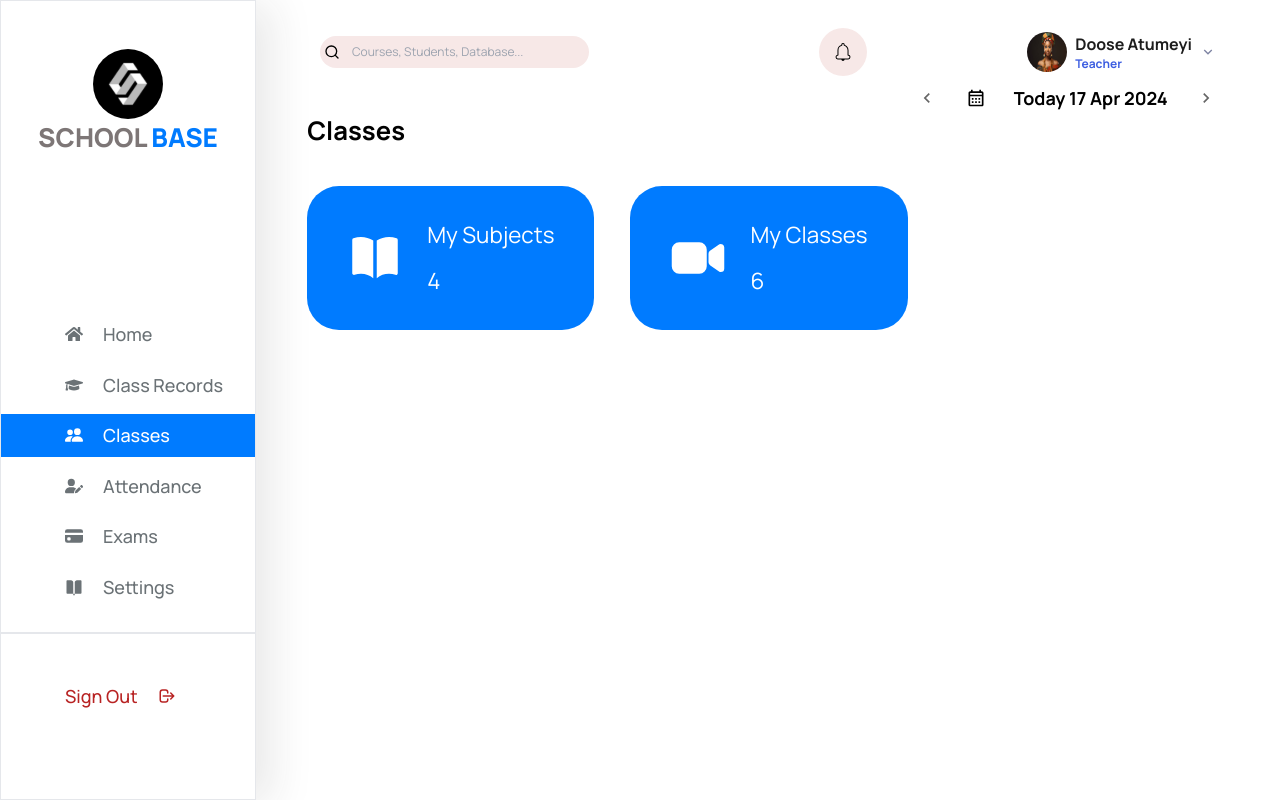
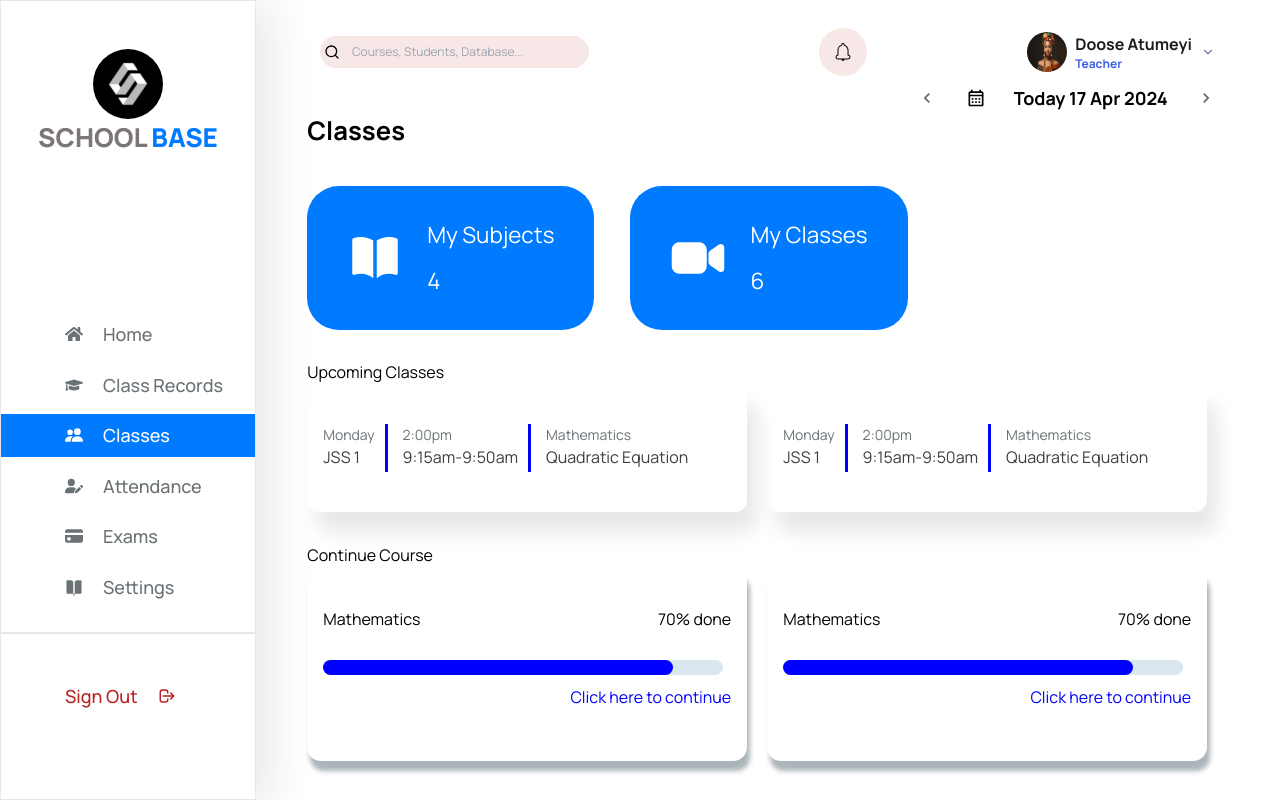
Before and after one commit to claire256/SchoolBaseProject, a React (Vite) app: page /teacher/dashboard/classes in a window 1280 px wide. Built offline with nearby package versions, Linux system fonts and the light colour scheme.

Commit message:
Feat: Add teacher's dashboard classes

```diff
--- a/src/App.jsx
+++ b/src/App.jsx
@@ -4,7 +4,7 @@ import { BrowserRouter as Router, Routes, Route } from 'react-router-dom';
 import GetStarted from './pages/web-site/GetStarted';
 import TeacherDashboard from './pages/web-app/teachers-dashboard/TeacherDashboard';
 import ClassRecords from './components/teachers-dashboard/ClassRecords';
-import Classes from './components/teachers-dashboard/Classes';
+import Classes from './components/teachers-dashboard/Classes/Classes';
 import Exams from './components/teachers-dashboard/Exams';
 import Settings from './components/teachers-dashboard/Settings';
 import QuizHistory from './components/teachers-dashboard/QuizHistory';
--- a/src/components/teachers-dashboard/Classes.jsx
+++ b/src/components/teachers-dashboard/Classes/Classes.jsx
@@ -1,11 +1,13 @@
 import React, { useState } from "react";
-import Sidebar from "./Sidebar";
-import Header from "./Header";
+import Sidebar from "../Sidebar";
+import Header from "../Header";
 import { FaBars, FaTimes } from "react-icons/fa";
 import { HiBookOpen } from "react-icons/hi2";
 import { IoVideocam } from "react-icons/io5";
 import ClassesCard from "./ClassesCard";
-
+import UpcomingClass from "./UpcomingClass";
+import "../../../styles/teacherdashboard/Classes.css"
+import ContinueCourse from "./ContinueCourse";
 
 
 const Classes = () => {
@@ -39,6 +41,20 @@ const Classes = () => {
             </div>
           </div>
         </div>
+        <div className="upcoming-div">
+        <h3>Upcoming Classes</h3>
+        <div className="upcoming">
+          <UpcomingClass/>
+          <UpcomingClass/>
+        </div>
+        </div>
+        <div className="continue-div">
+        <h3>Continue Course</h3>
+        <div className="upcoming">
+          <ContinueCourse/>
+          <ContinueCourse/>
+        </div>
+        </div>
       </div>
     </div>
   );
--- /dev/null
+++ b/src/components/teachers-dashboard/Classes/ContinueCourse.jsx
@@ -0,0 +1,19 @@
+import "../../../styles/teacherdashboard/ContinueCourse.css"
+
+const ContinueCourse = () =>{
+   return(
+       <div>
+           <div className="wrap-div">
+               <div className="para-display">
+               <p>Mathematics</p>
+               <p>70% done</p>
+               </div>
+               <div className="progress-bar">
+                   <div className="blue-bar"></div>
+                   </div>
+               <p className="click">Click here to continue</p>
+           </div>
+       </div>
+   )
+}
+export default ContinueCourse;
--- /dev/null
+++ b/src/components/teachers-dashboard/Classes/UpcomingClass.jsx
@@ -0,0 +1,18 @@
+import "../../../styles/teacherdashboard/UpcomingClass.css";
+
+const UpcomingClass = ()=>{
+    return(
+        <div className="cont-div">
+           <div className="day">
+               <p className="para" >Monday<br></br><span className="sp">JSS 1</span></p>
+           </div>
+           <div className="day">
+               <p className="para">2:00pm<br></br><span className="sp">9:15am-9:50am</span></p>
+               </div>
+           <div>
+               <p className="para">Mathematics<br></br><span className="sp">Quadratic Equation</span></p>
+               </div>
+        </div>
+    )
+}
+export default UpcomingClass;
--- /dev/null
+++ b/src/styles/teacherdashboard/Classes.css
@@ -0,0 +1,20 @@
+.upcoming{
+    display: flex;
+    gap: 20px;
+    flex-wrap: wrap;
+}
+.upcoming-div{
+    padding-left: 5%;
+    padding-top: 3%;
+}
+.continue-div{
+    padding-left: 5%;
+    padding-top: 3%;
+}
+
+@media (max-width: 480px) {
+    .continue-div{
+        height: 700px;
+        width: 300px;
+    }
+}
--- /dev/null
+++ b/src/styles/teacherdashboard/ContinueCourse.css
@@ -0,0 +1,42 @@
+
+.wrap-div{
+    width: 440px;
+    height: 194px;
+    border-radius: 14px;
+    box-shadow:3px 10px 5px #abb4b9;
+    padding: 40px 16px 40px 16px;
+}
+.para-display{
+    display: flex;
+    justify-content: space-between;
+}
+.progress-bar{
+    width: 400px;
+    border-radius: 14px;
+    height: 15px;
+    background-color: #DAE7EE;
+    margin-top: 7%;
+}
+.blue-bar{
+    background-color: blue;
+    border-radius: 14px;
+    width: 350px;
+    height: 15px;
+}
+.click{
+    color: blue;
+    text-align: end;
+    padding-top: 10px;
+}
+
+@media (max-width: 480px) {
+    .wrap-div{
+        width: 380px;
+    }
+    .progress-bar{
+        width: 350px;
+    }
+    .blue-bar{
+        width: 300px;
+    }
+}
--- /dev/null
+++ b/src/styles/teacherdashboard/UpcomingClass.css
@@ -0,0 +1,23 @@
+.cont-div{
+    width: 440px;
+    height: 128px;
+    box-shadow: 10px 20px 20px #e9e7e7;
+    border-radius: 12px;
+    display: flex;
+    gap: 15px;
+    padding: 40px 16px 40px 16px;
+}
+.cont-div .para{
+    color: #6B7276;
+    font-weight: 400;
+    font-size: 14px;
+}
+.cont-div .sp{
+    color:#3B3F42;
+    font-weight: 400;
+    font-size: 16px;
+}
+.day{
+    border-right: solid 3px blue;
+    padding-right: 10px;
+}
```
Also changed, not shown: src/components/teachers-dashboard/Classes/ClassesCard.jsx (renamed from src/components/teachers-dashboard/ClassesCard.jsx).
